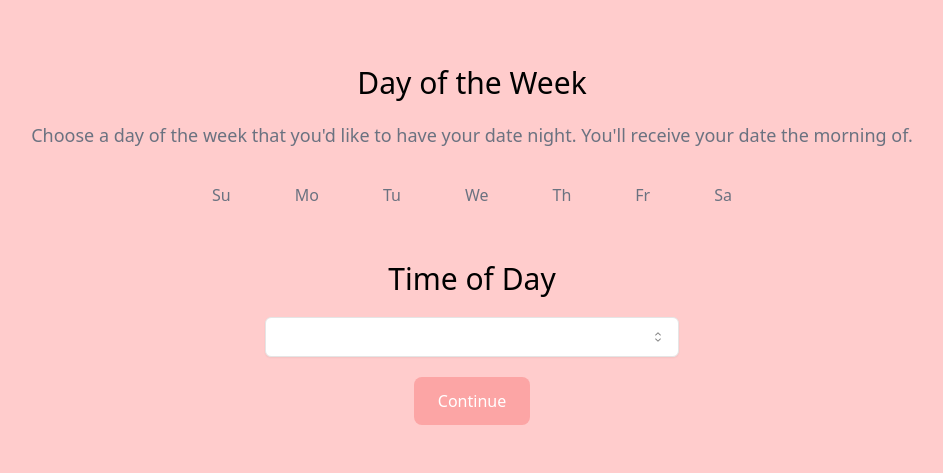
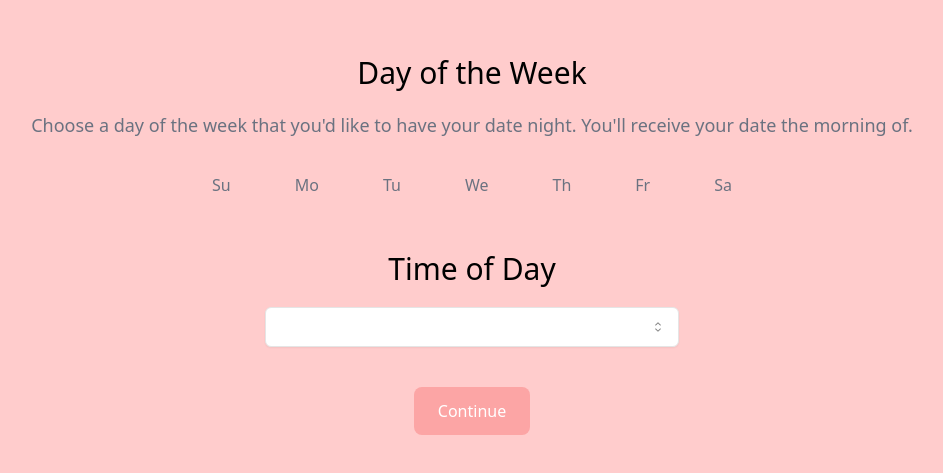
Before and after one commit to austinwright10/DateNightWeb, a Next.js app in the folder date-night/: page /onboarding/DateNightPage in a window 1280 px wide. Shown: the part 155-628 px from the top of the page, without its empty margins (168-1111 px from the left). Built offline with nearby package versions, Linux system fonts and the light colour scheme.

Commit message:
added byutton margin

```diff
--- a/date-night/src/app/components/DateNightSelection.tsx
+++ b/date-night/src/app/components/DateNightSelection.tsx
@@ -99,7 +99,7 @@ export default function DateNightSelection() {
       </div>
 
       <button
-        className={`mt-5 py-3 px-6 rounded-lg text-white bg-buttonColor ${
+        className={`mt-10 py-3 px-6 rounded-lg text-white bg-buttonColor ${
           selectedDay && selectedTime
             ? ' bg-buttonColor'
             : 'bg-red-300 cursor-not-allowed'
```
